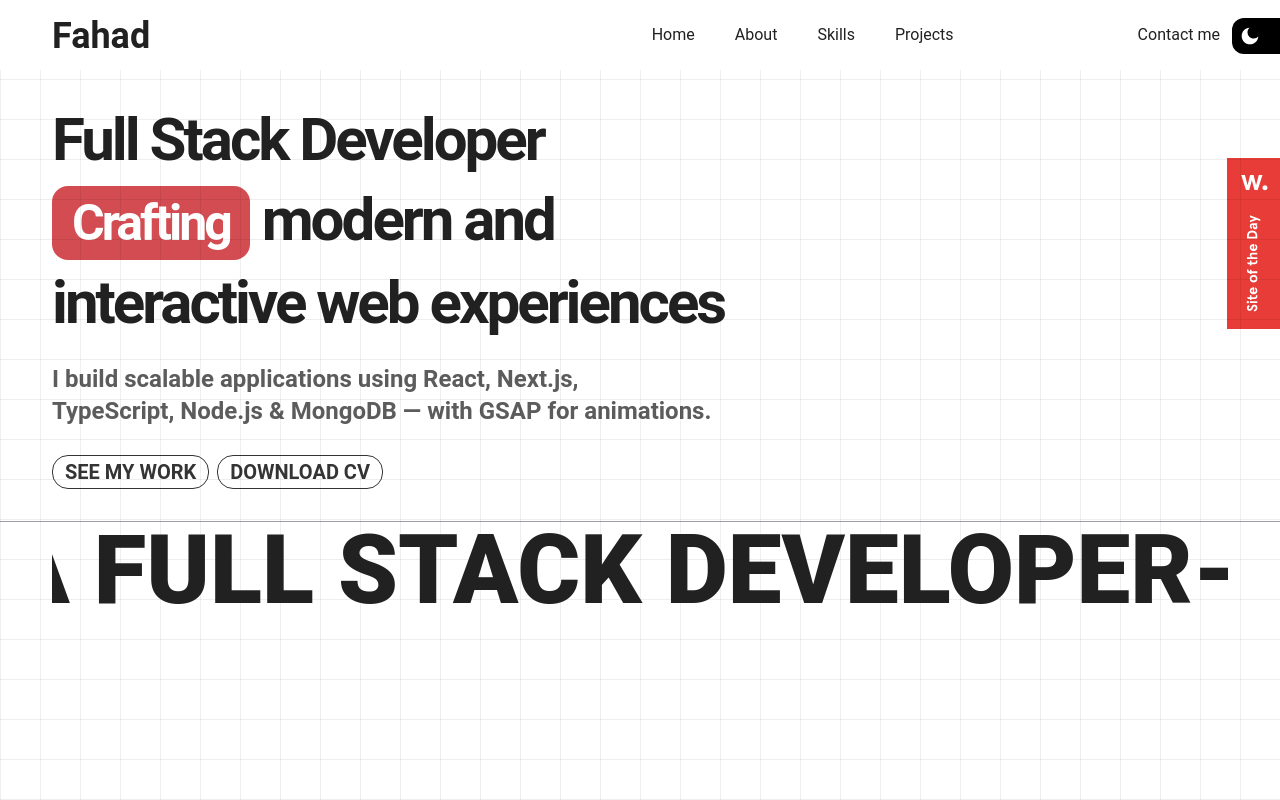
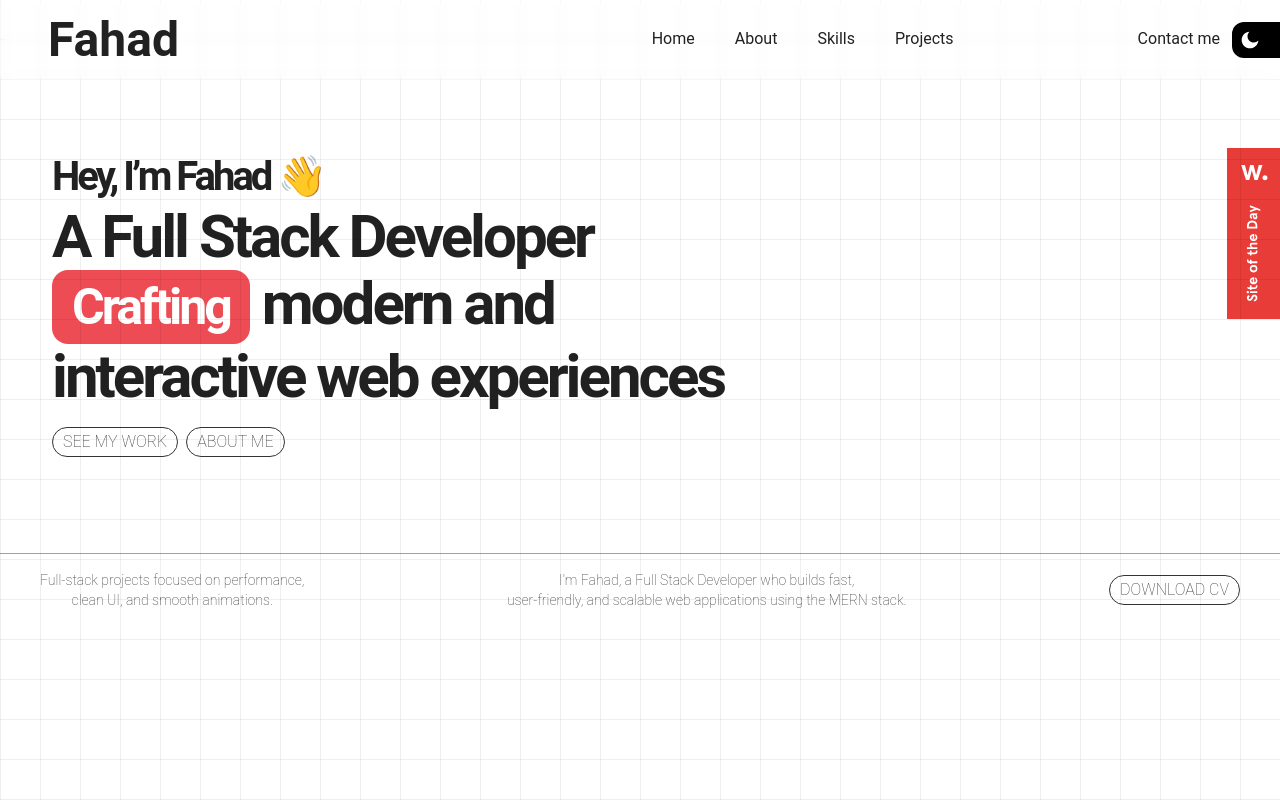
Before and after one commit to Faadi4u/portfolio, a React (Vite) app: page / in a window 1280 px wide. Built offline with nearby package versions, Linux system fonts and the light colour scheme.

Commit message:
feat: add hero section with CTA buttons

```diff
--- a/src/App.jsx
+++ b/src/App.jsx
@@ -1,65 +1,21 @@
-import React, { useRef, useEffect, useState } from "react";
+import React from "react";
 import "./App.css";
 import "./Components/Navbar.jsx";
-import gsap from "gsap";
 import Navbar from "./Components/Navbar.jsx";
 import HeroSection from "./Components/HeroSection.jsx";
 
 const App = () => {
-  const navbarRef = useRef(null);
-  const [lastScrollY, setLastScrollY] = useState(0);
-  const [scrolled, setScrolled] = useState(false);
-  useEffect(() => {
-    const handleScroll = () => {
-      const currentScrollY = window.scrollY;
-
-      // Check if user has scrolled down more than 50px
-      if (currentScrollY > 10) {
-        setScrolled(true);
-      } else {
-        setScrolled(false);
-      }
-
-      // GSAP hide/show on scroll
-      if (currentScrollY > lastScrollY) {
-        gsap.to(navbarRef.current, {
-          y: "-100%",
-          duration: 0.3,
-          ease: "power2.out",
-        });
-      } else {
-        gsap.to(navbarRef.current, {
-          y: "0%",
-          duration: 0.3,
-          ease: "power2.out",
-        });
-      }
-
-      setLastScrollY(currentScrollY);
-    };
-
-    window.addEventListener("scroll", handleScroll);
-
-    return () => window.removeEventListener("scroll", handleScroll);
-  }, [lastScrollY]);
 
   return (
     <div >
       {/* navbar  */}
-      <div
-        ref={navbarRef}
-        className={`fixed ${
-          scrolled
-            ? "z-20 bg-transparent backdrop-filter backdrop-blur-[5px] "
-            : "bg-transparent"
-        }`}
-      >
+      <div>
         <Navbar />
       </div>
 
       {/* Herosection  */}
       <div class="font-grotesk pt-15 min-h-screen bg-white">
-        <div class="mt-[70px] absolute inset-0 grid-overlay pointer-events-none"></div>
+        <div class=" absolute inset-0 grid-overlay pointer-events-none"></div>
         <div class=" z-10">
           <HeroSection />
         </div>
--- a/src/Components/HeroSection.jsx
+++ b/src/Components/HeroSection.jsx
@@ -8,18 +8,21 @@ const HeroSection = () => {
       <div className="flex flex-col">
         <div className="title flex justify-between items-center">
           <div className="itemx-center">
-            <h1 className="pt-10 pl-13 tracking-tighter text-[60px]/20 text-[#212121] font-bold ">
-              Full Stack Developer <br />
-              <span className="px-5 py-2 bg-red-700/70 rounded-2xl text-[50px]/20 text-white">
+            <h1 className="pt-20 pl-13 tracking-tighter text-[60px]/15 text-[#212121] font-bold ">
+              <span className="text-[40px]">Hey, I’m Fahad 👋</span>
+              <br />
+              A Full Stack Developer <br />
+              <span className="px-5 py-2 bg-red-600/70 rounded-2xl text-[50px]/20 text-white">
                 Crafting
               </span>{" "}
               modern and <br />
               interactive web experiences
             </h1>
-            <p className="text-2xl pl-13 pt-5  text-[#5c5c5c]">
-              I build scalable applications using React, Next.js, <br />
-              TypeScript, Node.js & MongoDB — with GSAP for animations.
-            </p>
+            {/* <p className="text-lg pl-13   text-[#5c5c5c]">
+              I build scalable, high-performance applications using React,
+              <br /> Next.js, TypeScript, Node.js, and MongoDB — powered by{" "}
+              <br /> smooth GSAP animations.
+            </p> */}
           </div>
           <div>
             <svg width="53.08" height="171.358">
@@ -34,21 +37,37 @@ const HeroSection = () => {
             </svg>
           </div>
         </div>
-        <div className="cta pt-7 pl-[52px] flex justify-center items-center w-fit gap-2">
-          <button className="px-3  py-0.5 text-xl border-[#343434] border-[1.5px] rounded-2xl text-[#343434] hover:bg-[#212121] hover:text-white">SEE MY WORK</button>
-          <button className="px-3  py-0.5 text-xl border-[#343434] border-[1.5px] rounded-2xl text-[#343434] hover:bg-[#212121] hover:text-white">DOWNLOAD CV</button>
-
-        </div>
       </div>
-      <div className=" text-zinc-400 pt-8">
+      <div className="CTA pl-13 pt-5  flex justify-center w-fit gap-2">
+        <button className="mb-2 px-2.5  py-0.5 text-sm/ font-extralight border-[#343434] border-[1.5px] rounded-2xl text-[#343434] hover:bg-[#212121] hover:text-white">
+          SEE MY WORK
+        </button>
+        <button className="mb-2 px-2.5  py-0.5 text-sm/ font-extralight border-[#343434] border-[1.5px] rounded-2xl text-[#343434] hover:bg-[#212121] hover:text-white">
+          ABOUT ME
+        </button>
+      </div>
+      <div className=" text-zinc-400 pt-22">
         <hr />
       </div>
-      <div className="slider px-13">
-        <Marquee>
-          <h1 className="text-[#212121]   text-8xl font-extrabold overflow-hidden  ">
-            I AM A FULL STACK DEVELOPER-
-          </h1>
-        </Marquee>
+      <div className="pt-4 px-10 flex justify-between items-center w-full text-center  gap-2">
+        <div className="projectBtn">
+          <p className="text-sm text-[#343434] font-extralight ">
+            Full-stack projects focused on performance,
+            <br /> clean UI, and smooth animations.
+          </p>
+        </div>
+        <div className="aboutBtn">
+          <p className="text-sm text-[#343434] font-extralight ">
+            I'm Fahad, a Full Stack Developer who builds fast,
+            <br /> user-friendly, and scalable web applications using the MERN
+            stack.
+          </p>
+        </div>
+        <div className="projectBtn">
+          <button className="px-2.5  py-0.5 text-sm/ font-extralight border-[#343434] border-[1.5px] rounded-2xl text-[#343434] hover:bg-[#212121] hover:text-white">
+            DOWNLOAD CV
+          </button>
+        </div>
       </div>
     </div>
   );
--- a/src/Components/Navbar.jsx
+++ b/src/Components/Navbar.jsx
@@ -1,4 +1,4 @@
-import React, { useState, useRef  } from "react";
+import React, { useState, useRef ,useEffect } from "react";
 import gsap from "gsap";
 import { useGSAP } from "@gsap/react";
 
@@ -7,6 +7,53 @@ const Navbar = () => {
   const menuRef = useRef(null);
 
   // Navbar hide on scroll down, show on scroll up
+    const navbarRef = useRef(null);
+  const [lastScrollY, setLastScrollY] = useState(0);
+  const [scrolled, setScrolled] = useState(false);
+  useEffect(() => {
+  const handleScroll = () => {
+    if (window.innerWidth < 1024) {
+      // Disable scrolled state on mobile
+      setScrolled(false);
+      return;
+    }
+
+    const currentScrollY = window.scrollY;
+
+    // Check if user has scrolled
+    if (currentScrollY > 10) {
+      setScrolled(true);
+    } else {
+      setScrolled(false);
+    }
+
+    // Desktop hide/show animation
+    if (currentScrollY > lastScrollY) {
+      gsap.to(navbarRef.current, {
+        y: "-100%",
+        duration: 0.3,
+        ease: "power2.out",
+      });
+    } else {
+      gsap.to(navbarRef.current, {
+        y: "0%",
+        duration: 0.3,
+        ease: "power2.out",
+      });
+    }
+
+    setLastScrollY(currentScrollY);
+  };
+
+  window.addEventListener("scroll", handleScroll);
+  window.addEventListener("resize", handleScroll);
+
+  return () => {
+    window.removeEventListener("scroll", handleScroll);
+    window.removeEventListener("resize", handleScroll);
+  };
+}, [lastScrollY]);
+
 
 
 
@@ -81,7 +128,18 @@ const Navbar = () => {
 
   return (
     <>
-      <div  className={`NavBAr relative flex justify-between h-full w-screen px-5 min-[1024px]:pl-13 pr-0 py-4 font-neue `}>
+    {/* ref={navbarRef}
+            className={} */}
+
+      <div
+  ref={navbarRef}
+  className={`
+    NavBAr fixed top-0 z-20 left-0 flex justify-between w-screen px-5 min-[1024px]:pl-12 pr-0 py-4 font-neue
+    ${window.innerWidth >= 1024 && scrolled ? "z-20 bg-transparent backdrop-filter backdrop-blur-[5px]" : "bg-transparent backdrop-filter backdrop-blur-[5px]"}
+  `}
+>
+
+
         {/* Desktop MENU  */}
         {isOpen ? (
           <div className="Logo">
@@ -91,7 +149,7 @@ const Navbar = () => {
           </div>
         ) : (
           <div className="Logo">
-            <h1 className="min-[1024px]:text-4xl text-xl font-bold">Fahad</h1>
+            <h1 className="min-[1024px]:text-5xl text-3xl font-bold">Fahad</h1>
           </div>
         )}
 
@@ -185,7 +243,7 @@ const Navbar = () => {
         ref={menuRef}
         className="mobileNav fixed top-0  left-0 h-full w-full opacity-0 scrollbar-none  min-[1024px]:hidden"
       >
-        <div className="navItems h-full w-full flex flex-col bg-[#212121] text-2xl">
+        <div className={`navItems h-full w-full flex flex-col bg-[#212121] text-2xl `}>
           <div className=" border mt-30 border-zinc-600 w-full  "></div>
           {["HOME", "ABOUT", "SKILLS", "PROJECT", "CONTACT"].map(
             (items, index) => (
```
